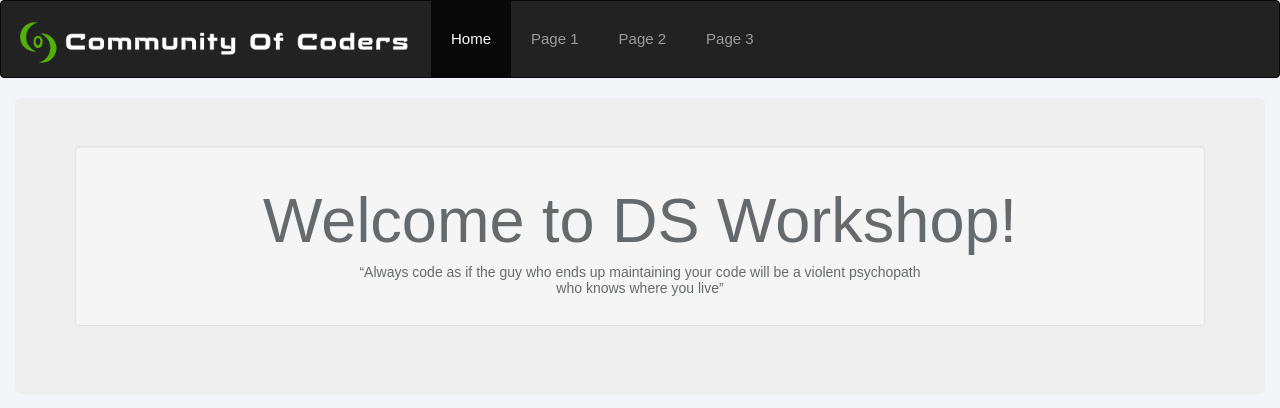
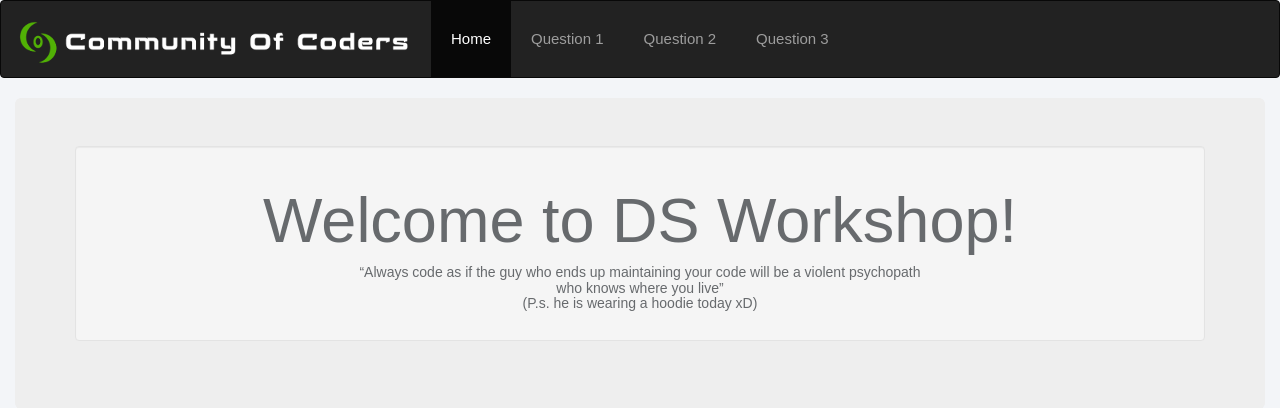
Before and after one commit to sanidhyaRsharma/DS_Workshop, a Flask app: page / in a window 1280 px wide. Shown: the top 408 px of the page. Run offline with Flask 2, Linux system fonts and the light colour scheme; some libraries are stand-ins or nearby versions.

Commit message:
Added links for 3 questions to navbar

```diff
--- a/app/templates/base.html
+++ b/app/templates/base.html
@@ -27,9 +27,9 @@
 			</div>
 			<ul class="nav navbar-nav">
 				<li class="active"><a href="#">Home</a></li>
-				<li><a href="#">Page 1</a></li>
-				<li><a href="#">Page 2</a></li>
-				<li><a href="#">Page 3</a></li>
+				<li><a href="#">Question 1</a></li>
+				<li><a href="#">Question 2</a></li>
+				<li><a href="#">Question 3</a></li>
 			</ul>
 		</div>
 	</nav>
@@ -38,7 +38,7 @@
 		<div class = "jumbotron">
 			<div class="well">
 				<h1 class="text-center"> Welcome to DS Workshop!</h1>
-				<h5 class="text-center"> “Always code as if the guy who ends up maintaining your code will be a violent psychopath <br/>who knows where you live”</h5>
+				<h5 class="text-center"> “Always code as if the guy who ends up maintaining your code will be a violent psychopath <br/>who knows where you live”<br/>(P.s. he is wearing a hoodie today xD)</h5>
 			</div>
 		</div>
 	</div>
```
